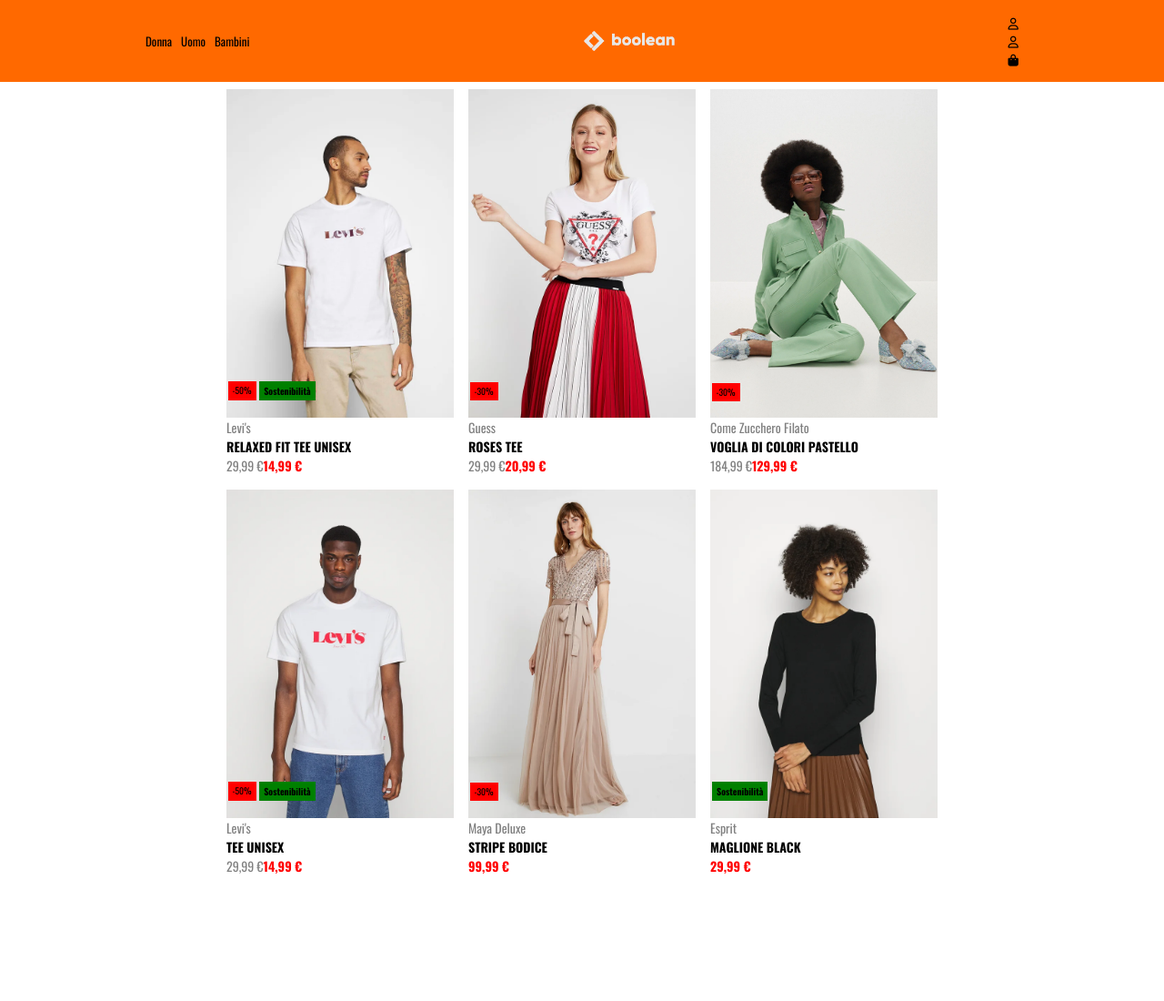
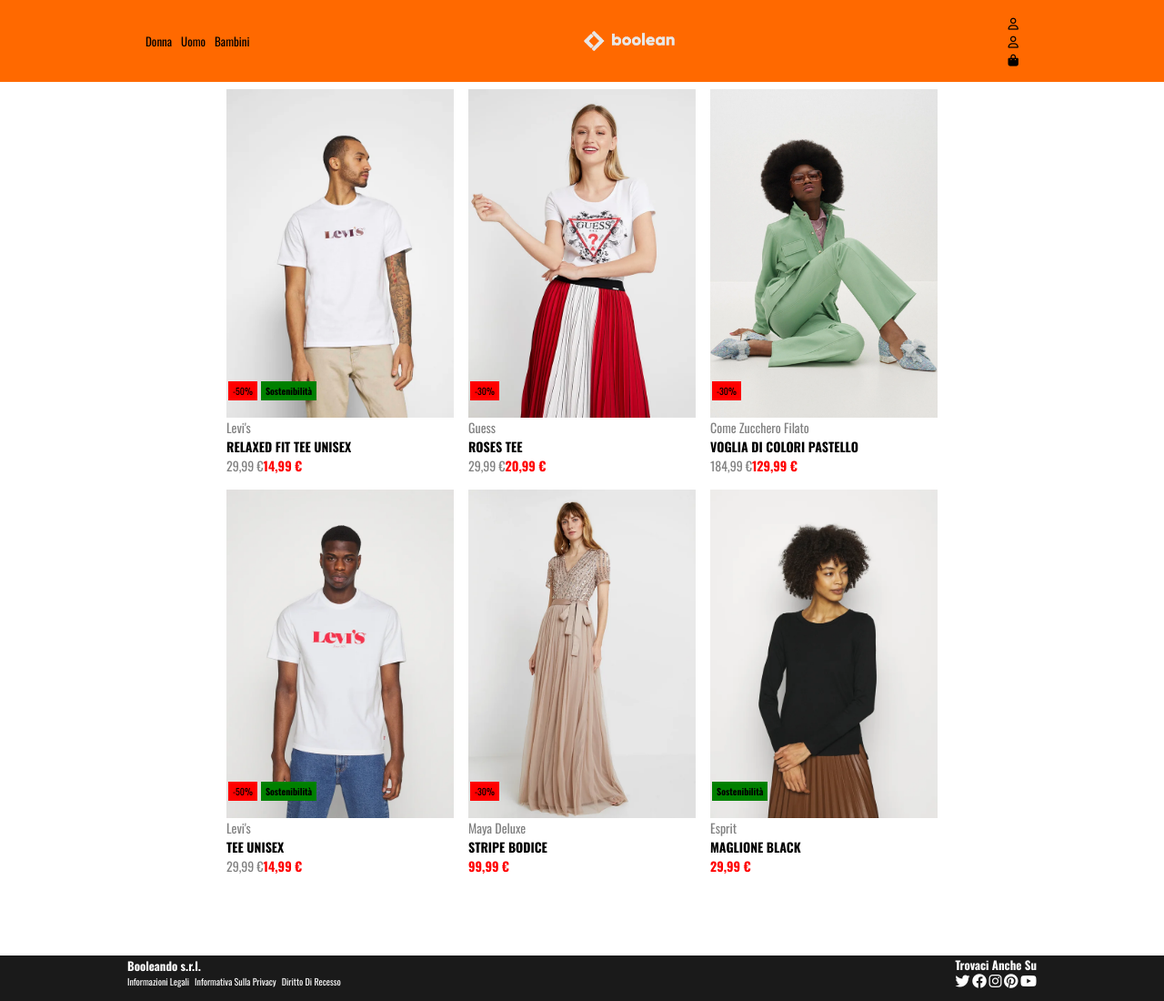
Before and after one commit to LuigiPascali/html-css-boolando, a plain HTML site: page index.html in a window 1280 px wide. Shown: the whole page at 91% size. Before the commit the page ends 1050 px from the top, so only its background shows below. Drawn offline with nearby package versions, Linux system fonts and the light colour scheme.

Commit message:
chiusura footer e fine esercizio

```diff
--- a/css/style.css
+++ b/css/style.css
@@ -32,6 +32,14 @@ body{
     align-items: center;
 }
 
+.header-container {
+    position: fixed;
+    top: 0;
+    width: 100%;
+    background-color: #FF6900;
+    z-index: 99;
+}
+
 .card img {
     max-width: 250px;
 }
@@ -62,6 +70,24 @@ body{
     display: none
 }
 
+.footer-container {
+    max-width: 1000px;
+    margin: 0 auto;
+    display: flex;
+    flex-flow: row wrap;
+    align-items: center;
+    justify-content: space-between;
+}
+
+.footer-list {
+    display: flex;
+    flex-flow: row wrap;
+}
+
+.bold {
+    font-size: 13px;
+    font-weight: bold;
+}
 
 
 /*
@@ -75,14 +101,6 @@ header {
 
 ul {
     list-style: none;
-}
-
-.header-container {
-    position: fixed;
-    top: 0;
-    width: 100%;
-    background-color: #FF6900;
-    z-index: 99;
 }
 
 nav {
@@ -161,8 +179,8 @@ main h2 {
 
 .banner-sconto {
     padding: 3px 5px;
-    margin: .1rem;
-    font-size: .6rem;
+    margin: 2px;
+    font-size: 10px;
     text-align: center;
     background-color: #FF0000;
 }
@@ -172,9 +190,33 @@ main h2 {
     margin: 2px;
     font-size: 10px;
     text-align: center;
-    background-color: green;
+    background-color:#008000;
     font-weight: bold;
 }
 /*
     FOOTER
 */
+
+footer {
+    height: 50px;
+    background-color: #1a1a1a ;
+}
+
+footer > * {
+    color: #FFFFFF;
+}
+
+.social-list {
+    display: flex;
+    flex-flow: row wrap;
+    justify-content: space-between;
+}
+
+.footer-list > * {
+    padding-right: 6px;
+    font-size: 10px;
+}
+
+.social-list > * {
+    color: #FFFFFF;
+}
--- a/index.html
+++ b/index.html
@@ -212,10 +212,38 @@
         </div>
 
     </main>
-    <!-- Main Ene -->
+    <!-- Main End -->
 
     <!-- Footer Start -->
     <footer>
+
+        <div class="footer-container">
+
+            <div class="info">
+                <p class="bold">Booleando s.r.l.</p>
+                <ul class="footer-list">
+                    <li>Informazioni Legali</li>
+                    <li>Informativa Sulla Privacy</li>
+                    <li>Diritto Di Recesso</li>
+                </ul>
+            </div>
+
+            <div class="social">
+
+                <p class="bold">Trovaci Anche Su</p>
+                <div class="social-list">
+
+                    <i class="fa-brands fa-twitter"></i>
+                    <i class="fa-brands fa-facebook"></i>
+                    <i class="fa-brands fa-instagram"></i>
+
+                    <i class="fa-brands fa-pinterest"></i>
+                    <i class="fa-brands fa-youtube"></i>
+
+                </div>
+            </div>
+
+        </div>
 
     </footer>
     <!-- Footer End -->
```
